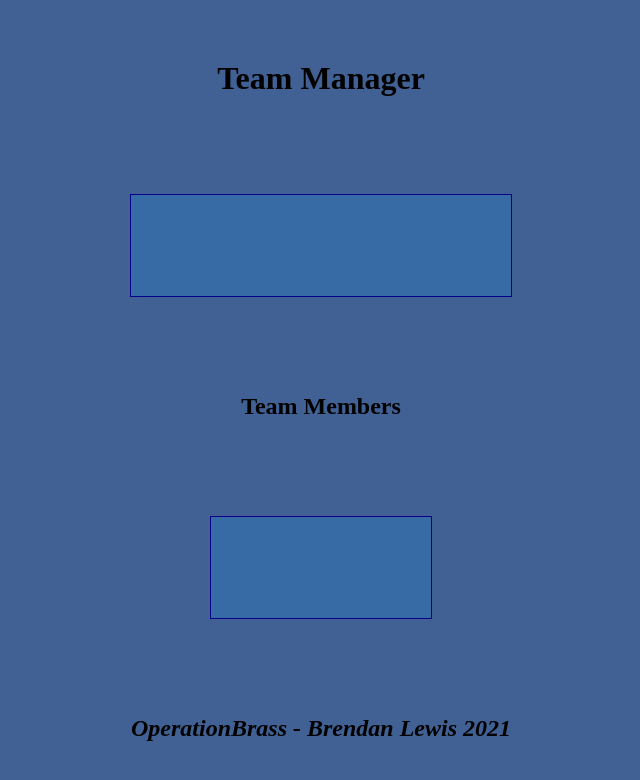
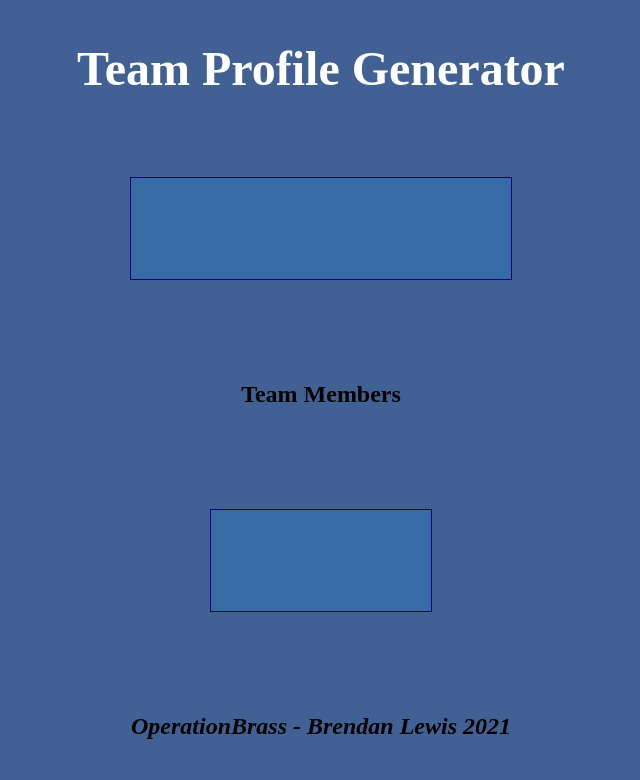
Before and after one commit to operationBrass/homework-assignment-10, a website: page src/template.html in a window 1280 px wide. Shown: the whole page, without its empty margins (319-959 px from the left). Drawn offline with Linux system fonts and the light colour scheme.

```diff
--- a/src/index.html
+++ b/src/template.html
@@ -5,7 +5,7 @@
     <meta http-equiv="X-UA-Compatible" content="IE=edge">
     <meta name="viewport" content="width=device-width, initial-scale=1.0">
 
-    <title>Weather Forecast</title>
+    <title>Team Profile Generator</title>
     <link rel="stylesheet" href="../Assets/style.css">
 
 </head>
@@ -13,7 +13,7 @@
 
 <div class="container">
     <header class="header">
-        <h1 class="title"> Team Manager </h1>
+        <h1 class="headerTitle"> Team Profile Generator </h1>
     </header>
 
 <div class="teamProfileContainer">
```
Also changed, not shown: Assets/finalScreen.PNG, README.md.
